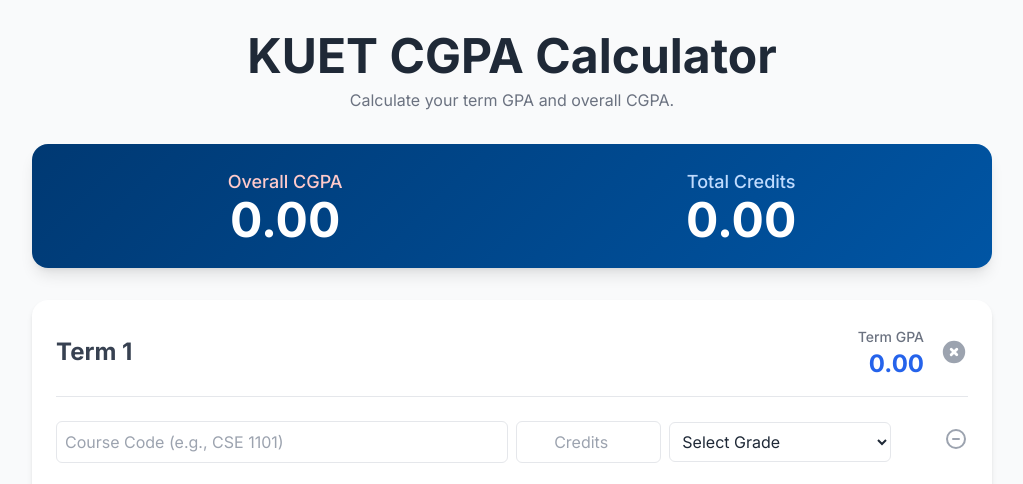
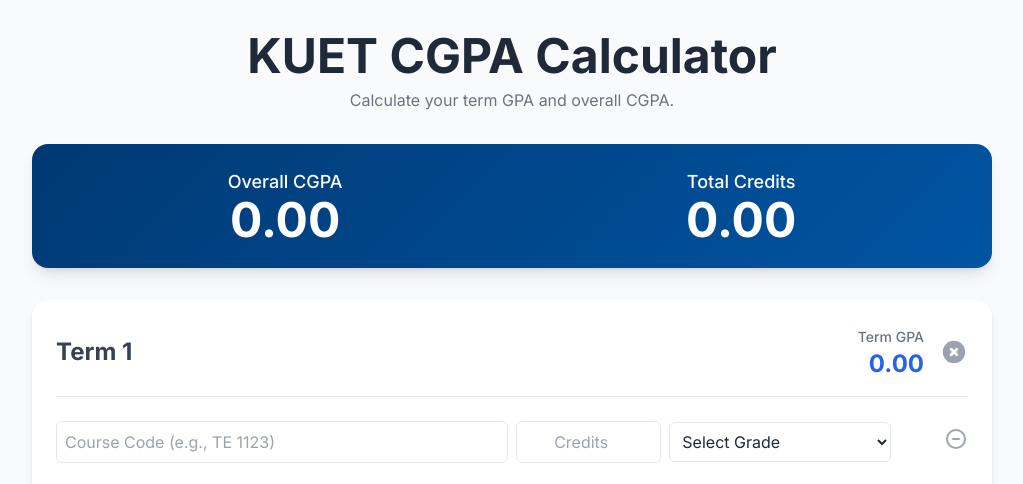
Before and after one commit to hmiaarafat/kuet-cgpa-calculator, a plain HTML site: page index.html in a window 1280 px wide. Shown: the top 484 px of the page, without its empty margins (128-1151 px from the left). Drawn offline with nearby package versions, Linux system fonts and the light colour scheme.

Commit message:
index.html

```diff
--- a/index.html
+++ b/index.html
@@ -35,11 +35,11 @@
 
         <div id="result-display" class="result-card text-white p-6 rounded-2xl shadow-lg mb-8 flex flex-col md:flex-row justify-around items-center text-center sticky top-4 z-10">
             <div class="w-full md:w-auto mb-4 md:mb-0">
-                <h2 class="text-lg font-medium text-red-200">Overall CGPA</h2>
+                <h2 class="text-lg font-medium text-white-200">Overall CGPA</h2>
                 <p id="cgpa-result" class="text-5xl font-bold">0.00</p>
             </div>
             <div class="w-full md:w-auto">
-                <h2 class="text-lg font-medium text-blue-200">Total Credits</h2>
+                <h2 class="text-lg font-medium text-white-200">Total Credits</h2>
                 <p id="total-credits-result" class="text-5xl font-bold">0.00</p>
             </div>
         </div>
@@ -99,7 +99,7 @@
 
                 courseRow.innerHTML = `
                     <div class="col-span-6">
-                        <input type="text" placeholder="Course Code (e.g., CSE 1101)" class="w-full p-2 border border-gray-200 rounded-md focus:ring-2 focus:ring-blue-400 focus:border-transparent transition">
+                        <input type="text" placeholder="Course Code (e.g., TE 1123)" class="w-full p-2 border border-gray-200 rounded-md focus:ring-2 focus:ring-blue-400 focus:border-transparent transition">
                     </div>
                     <div class="col-span-2">
                         <input type="number" step="0.25" min="0" placeholder="Credits" class="course-credit w-full p-2 border border-gray-200 rounded-md focus:ring-2 focus:ring-blue-400 focus:border-transparent transition text-center">
```
